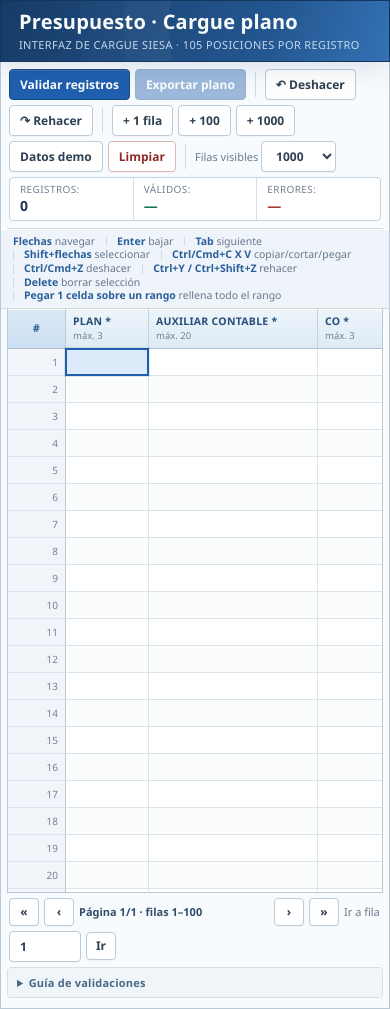
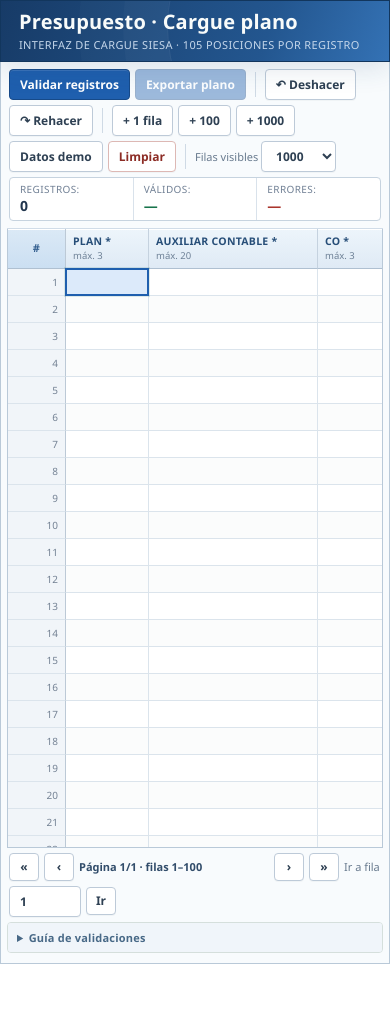
Before and after one commit to ElOne1415/-siesa-plano-presupuesto, a plain HTML site: page index.html in a window 390 px wide. After the commit the page ends 964 px from the top, so only its background shows below. Drawn offline with Linux system fonts and the light colour scheme.

Commit message:
Update tablewrap height and remove shortcuts
Adjusted the height of the table wrapper for various screen sizes and removed the shortcuts section.

```diff
--- a/index.html
+++ b/index.html
@@ -222,7 +222,7 @@ select{
   font-weight:700;
 }
 .tablewrap{
-  height:calc(100vh - 186px);
+  height:calc(100vh - 150px);
   min-height:550px;
   margin:0;
   overflow:auto;
@@ -477,14 +477,14 @@ tr.rowerror td:first-child{
 @media(max-width:1050px){
   .stats{order:3;width:100%;margin-left:0}
   .stat{flex:1}
-  .tablewrap{height:calc(100vh - 230px)}
+  .tablewrap{height:calc(100vh - 195px)}
 }
 @media(max-width:720px){
   .wrap{width:100%;margin:0;padding:0}
   .topbar{border-radius:0}
   .card{border-radius:0;padding-left:6px;padding-right:6px}
   .shortcuts{margin-left:-6px;margin-right:-6px}
-  .tablewrap{height:calc(100vh - 260px);min-height:430px}
+  .tablewrap{height:calc(100vh - 225px);min-height:430px}
 }
 </style>
 </head>
@@ -528,17 +528,7 @@ tr.rowerror td:first-child{
       </div>
     </div>
 
-    <div class="shortcuts">
-      <span><b>Flechas</b> navegar</span>
-      <span><b>Enter</b> bajar</span>
-      <span><b>Tab</b> siguiente</span>
-      <span><b>Shift+flechas</b> seleccionar</span>
-      <span><b>Ctrl/Cmd+C X V</b> copiar/cortar/pegar</span>
-      <span><b>Ctrl/Cmd+Z</b> deshacer</span>
-      <span><b>Ctrl+Y / Ctrl+Shift+Z</b> rehacer</span>
-      <span><b>Delete</b> borrar selección</span>
-      <span><b>Pegar 1 celda sobre un rango</b> rellena todo el rango</span>
-    </div>
+
 
     <div class="tablewrap" id="tablewrap" tabindex="-1">
       <table>
```
